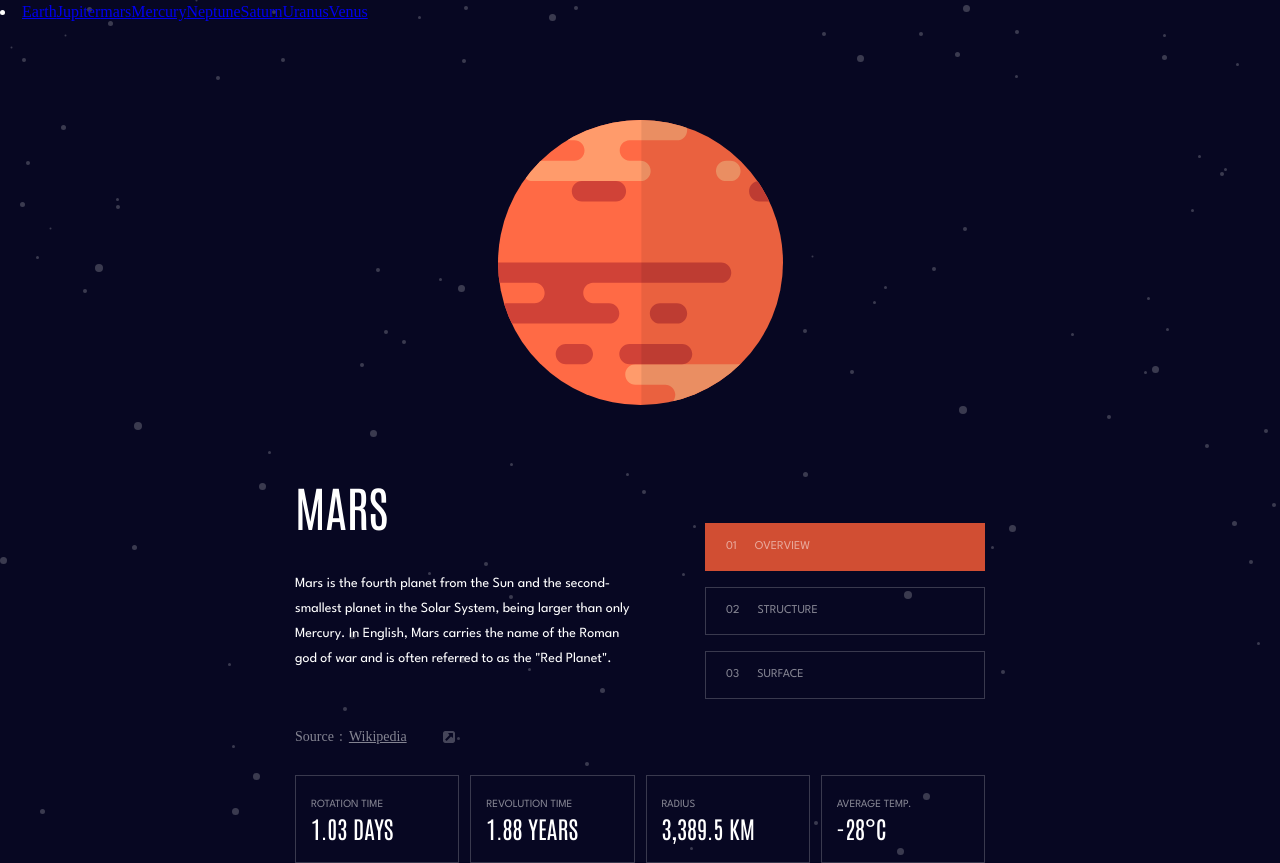
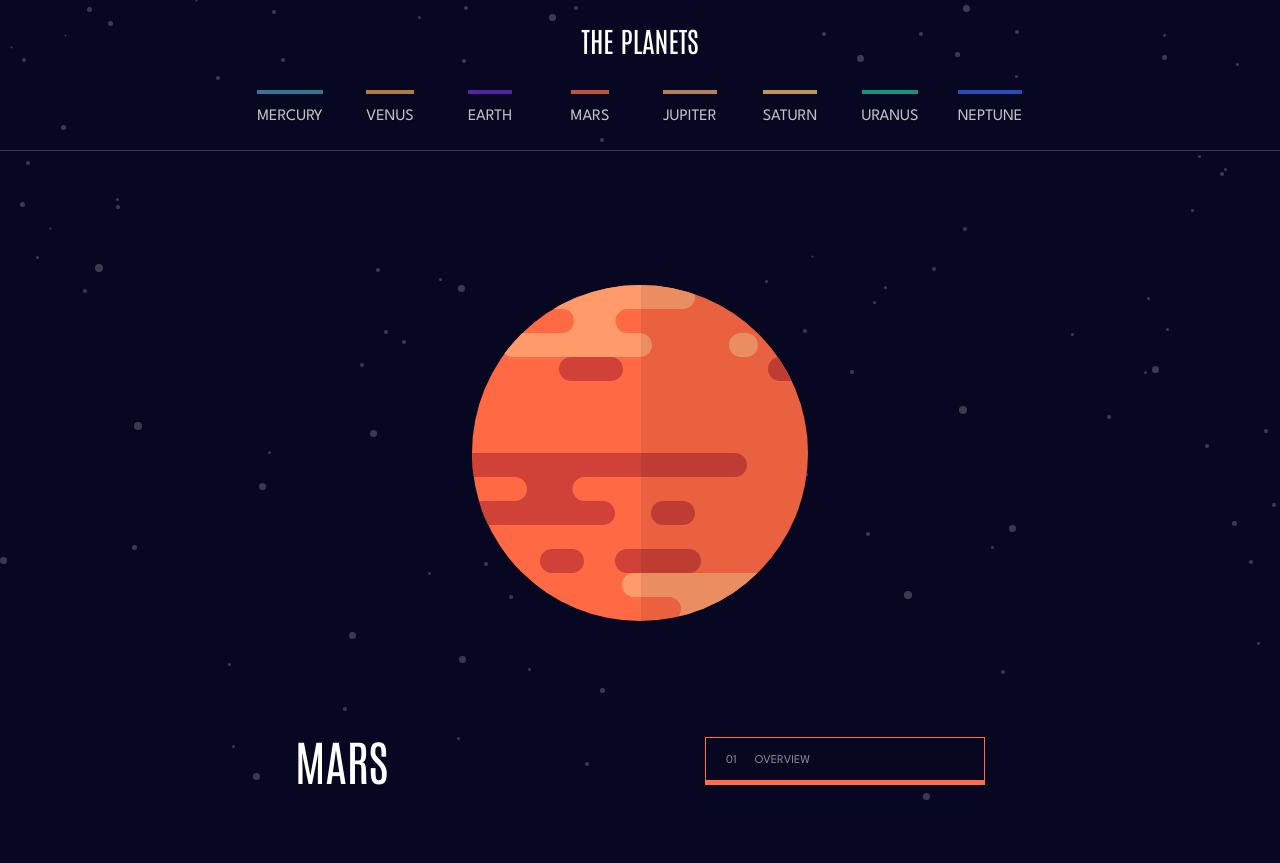
Before and after one commit to satrop/Planets_Fact_Site, a React (Vite) app: page /Planets_Fact_Site/Mars in a window 1280 px wide. After the commit the page ends 800 px from the top, so only its background shows below. Built offline with nearby package versions, Linux system fonts and the light colour scheme.

Commit message:
NAv finished

```diff
--- a/src/App.jsx
+++ b/src/App.jsx
@@ -54,3 +54,6 @@ const App = () => {
 };
 
 export default App;
+
+
+// http://localhost:5176/Planets_Fact_Site/jupiter/planet-jupiter.svg
--- a/src/Components/Content/Content.jsx
+++ b/src/Components/Content/Content.jsx
@@ -5,6 +5,14 @@ import './content.scss';
 const Content = (props) => {
 	const [displayText, setDisplayText] = useState(props.overview.content);
 	const [displayImage, setDisplayImage] = useState(props.images.planet);
+
+	const [isActive, setActive] = useState(false);
+	const addClassActive = () => {
+		setActive(true);
+	};
+	const removeClassActive = () => {
+		setActive(false);
+	};
 
 	return (
 		<div className="container">
@@ -15,6 +23,7 @@ const Content = (props) => {
 						onClick={() => {
 							setDisplayText(props.overview.content);
 							setDisplayImage(props.images.planet);
+							removeClassActive();
 						}}
 					>
 						<span className="num">01</span>
@@ -24,6 +33,7 @@ const Content = (props) => {
 						onClick={() => {
 							setDisplayText(props.structure.content);
 							setDisplayImage(props.images.internal);
+							removeClassActive();
 						}}
 					>
 						<span className="num">02</span>
@@ -33,17 +43,21 @@ const Content = (props) => {
 						onClick={() => {
 							setDisplayText(props.geology.content);
 							setDisplayImage(props.images.planet);
+							addClassActive();
 						}}
 					>
 						<span className="num">03</span>
 						<span>Surface</span>
 					</button>
 				</nav>
-				<img
-					src={displayImage}
-					alt={props.name}
-					className="planet-card__image"
-				/>
+				<div className="planet-card__image">
+					<img src={displayImage} alt={props.name} />
+					<img
+						className={`geology-image ${isActive ? 'active' : ''}`}
+						src={props.images.geology}
+						alt={`${props.name} geology`}
+					/>
+				</div>
 				<div className="planet-card__info">
 					<div className="header">{props.name}</div>
 					<div className="text">{displayText}</div>
--- a/src/Components/Content/content.scss
+++ b/src/Components/Content/content.scss
@@ -16,18 +16,13 @@
 	width: 100%;
 	position: relative;
 
-	&::before,
 	&::after {
 		position: absolute;
 		content: '';
-		width: calc(100% + 40px);
+		width: 100em;
 		height: 1px;
 		background-color: var(--border);
-		left: -20px;
-	}
-
-	&::before {
-		top: 0;
+		left: -100%;
 	}
 
 	&::after {
@@ -59,6 +54,20 @@
 	grid-area: planet;
 	margin-top: 68px;
 	margin-bottom: 64px;
+	position: relative;
+
+	.geology-image {
+		position: absolute;
+		width: 163px;
+		top: 80%;
+		left: 50%;
+		transform: translate(-50%, -50%);
+		display: none;
+
+		&.active {
+			display: block;
+		}
+	}
 }
 
 .planet-card__info {
@@ -167,6 +176,8 @@
 			width: 100%;
 			border: solid 1px var(--border);
 			padding-inline: 20px;
+			cursor: pointer;
+			transition: background-color var(--trans-dur);
 
 			span {
 				&.num {
@@ -174,10 +185,21 @@
 					margin-right: 18px;
 				}
 			}
+
+			&:hover {
+				background-color: var(--clr-n-400);
+			}
 		}
 	}
 
 	.planet-card__info {
+		margin-top: 110px;
+		margin-bottom: 30px;
+
+		.header {
+			text-align: left;
+		}
+
 		.text {
 			padding-right: 70px;
 			text-align: left;
@@ -204,8 +226,14 @@
 	}
 
 	.planet-card__image {
-		margin-top: 96px;
-		margin-bottom: 70px;
+		height: 100%;
+		display: flex;
+		align-items: center;
+		justify-content: center;
+
+		img {
+			flex-grow: 0;
+		}
 	}
 }
 
--- a/src/Components/Earth/earth.scss
+++ b/src/Components/Earth/earth.scss
@@ -1,21 +1,21 @@
-.planet-card__image {
-	width: 173px;
-}
+// .planet-card__image {
+// 	width: 173px;
+// }
 
-@media (min-width: 768px) {
-	.planet-card__image {
-		width: 285px;
-	}
+// @media (min-width: 768px) {
+// 	.planet-card__image {
+// 		width: 285px;
+// 	}
 
-	.planet-card__info {
-		.header {
-			text-align: left;
-		}
-	}
-}
+// 	.planet-card__info {
+// 		.header {
+// 			text-align: left;
+// 		}
+// 	}
+// }
 
-@media (min-width: 1440px) {
-	.planet-card__image {
-		width: 450px;
-	}
-}
+// @media (min-width: 1440px) {
+// 	.planet-card__image {
+// 		width: 450px;
+// 	}
+// }
--- a/src/Components/Navigation/Navigation.jsx
+++ b/src/Components/Navigation/Navigation.jsx
@@ -1,19 +1,100 @@
 import { Link } from 'react-router-dom';
-import React from 'react';
+import React, { useState } from 'react';
+import hamburger from '../../../public/icon-hamburger.svg';
+import './navigation.scss';
 
 const Navigation = () => {
+	const [isActive, setActive] = useState(true);
+	const ToggleClass = () => {
+		setActive(!isActive);
+	};
+
 	return (
-		<nav>
-			<li>
-				<Link to="Planets_Fact_Site/">Earth</Link>
-				<Link to="Planets_Fact_Site/jupiter/">Jupiter</Link>
-				<Link to="Planets_Fact_Site/mars">mars</Link>
-				<Link to="Planets_Fact_Site/mercury">Mercury</Link>
-				<Link to="Planets_Fact_Site/neptune">Neptune</Link>
-				<Link to="Planets_Fact_Site/saturn">Saturn</Link>
-				<Link to="Planets_Fact_Site/uranus">Uranus</Link>
-				<Link to="Planets_Fact_Site/venus">Venus</Link>
-			</li>
+		<nav className="main-nav">
+			<Link className="logo" to="Planets_Fact_Site/">
+				The Planets
+			</Link>
+			<button
+				className={`menu-trigger ${isActive ? 'active' : ''}`}
+				onClick={ToggleClass}
+				aria-label="Open mobile menu"
+			>
+				<img src={hamburger} alt="" />
+			</button>
+			<ul className={isActive ? 'active' : ''}>
+				<li>
+					<Link
+						onClick={ToggleClass}
+						className="mercury"
+						to="Planets_Fact_Site/mercury"
+					>
+						Mercury
+					</Link>
+				</li>
+				<li>
+					<Link
+						onClick={ToggleClass}
+						className="venus"
+						to="Planets_Fact_Site/venus"
+					>
+						Venus
+					</Link>
+				</li>
+				<li>
+					<Link
+						onClick={ToggleClass}
+						className="earth"
+						to="Planets_Fact_Site/"
+					>
+						Earth
+					</Link>
+				</li>
+				<li>
+					<Link
+						onClick={ToggleClass}
+						className="mars"
+						to="Planets_Fact_Site/mars"
+					>
+						Mars
+					</Link>
+				</li>
+				<li>
+					<Link
+						onClick={ToggleClass}
+						className="jupiter"
+						to="Planets_Fact_Site/jupiter/"
+					>
+						Jupiter
+					</Link>
+				</li>
+				<li>
+					<Link
+						onClick={ToggleClass}
+						className="saturn"
+						to="Planets_Fact_Site/saturn"
+					>
+						Saturn
+					</Link>
+				</li>
+				<li>
+					<Link
+						onClick={ToggleClass}
+						className="uranus"
+						to="Planets_Fact_Site/uranus"
+					>
+						Uranus
+					</Link>
+				</li>
+				<li>
+					<Link
+						onClick={ToggleClass}
+						className="neptune"
+						to="Planets_Fact_Site/neptune"
+					>
+						Neptune
+					</Link>
+				</li>
+			</ul>
 		</nav>
 	);
 };
--- a/src/Components/Navigation/navigation.scss
+++ b/src/Components/Navigation/navigation.scss
@@ -0,0 +1,183 @@
+.main-nav {
+	width: calc(100% - 48px);
+	display: flex;
+	justify-content: space-between;
+	align-items: center;
+	color: var(--clr-200);
+	padding-block: 18.5px;
+	padding-inline: 24px;
+	border-bottom: 1px solid var(--border);
+
+	.container {
+		width: 100%;
+	}
+
+	.logo {
+		font-family: var(--ff-title);
+		color: inherit;
+		text-decoration: none;
+		font-size: 1.75rem;
+		text-transform: uppercase;
+	}
+
+	.menu-trigger {
+		background-color: transparent;
+		border: 0;
+	}
+
+	ul {
+		position: absolute;
+		width: calc(100% - 48px);
+		top: 80px;
+		left: -100%;
+		transition: left var(--trans-dur);
+		background-color: var(--clr-100);
+		padding: 23px 24px 46px 24px;
+		z-index: 100;
+		display: flex;
+		flex-direction: column;
+		list-style: none;
+		backdrop-filter: blur(30px);
+
+		li {
+			width: 100%;
+			display: flex;
+			align-items: center;
+			height: 66px;
+			border-bottom: 1px solid var(--border);
+
+			a {
+				color: var(--clr-100);
+				text-decoration: none;
+				position: relative;
+				display: flex;
+				text-transform: uppercase;
+				font-family: var(--ff-main);
+
+				&::before {
+					display: block;
+					content: '';
+					width: 20px;
+					height: 20px;
+					border-radius: 50%;
+					margin-right: 24px;
+				}
+
+				&.mercury {
+					&::before {
+						background-color: var(--clr-mercury);
+					}
+				}
+				&.venus {
+					&::before {
+						background-color: var(--clr-venus);
+					}
+				}
+				&.earth {
+					&::before {
+						background-color: var(--clr-earth);
+					}
+				}
+				&.mars {
+					&::before {
+						background-color: var(--clr-mars);
+					}
+				}
+				&.jupiter {
+					&::before {
+						background-color: var(--clr-jupiter);
+					}
+				}
+				&.saturn {
+					&::before {
+						background-color: var(--clr-saturn);
+					}
+				}
+				&.uranus {
+					&::before {
+						background-color: var(--clr-uranus);
+					}
+				}
+				&.neptune {
+					&::before {
+						background-color: var(--clr-neptune);
+					}
+				}
+			}
+		}
+
+		&.active {
+			left: 0;
+		}
+	}
+}
+
+@media (min-width: 768px) {
+	.main-nav {
+		padding-bottom: 0;
+		flex-direction: column;
+
+		.menu-trigger {
+			display: none;
+		}
+
+		ul {
+			position: relative;
+			left: unset;
+			top: unset;
+			backdrop-filter: unset;
+			flex-direction: row;
+			max-width: 800px;
+			justify-content: space-between;
+			padding: 23px 0 0 0;
+
+			li {
+				border-bottom: unset;
+				display: flex;
+				justify-content: center;
+
+				a {
+					opacity: 0.75;
+
+					&::before {
+						opacity: 0;
+						position: absolute;
+						width: 100%;
+						height: 4px;
+						top: -15px;
+						border-radius: unset;
+						transition: opacity var(--trans-dur);
+					}
+
+					&:hover {
+						&::before {
+							opacity: 1;
+						}
+					}
+				}
+			}
+		}
+	}
+}
+
+@media (min-width: 1440px) {
+	.main-nav {
+		padding-top: 0;
+		flex-direction: row;
+		height: 85px;
+
+		ul {
+			padding: 0;
+			max-width: 1300px;
+
+			li {
+				a {
+					&::before {
+						width: 130%;
+						top: -31px;
+					}
+				}
+			}
+		}
+	}
+}
--- a/src/assets/data.json
+++ b/src/assets/data.json
@@ -114,9 +114,9 @@
 		"radius": "69,911 KM",
 		"temperature": "-108°c",
 		"images": {
-			"planet": "../../public/planet-jupiter.svg",
-			"internal": "../../public/planet-jupiter-internal.svg",
-			"geology": "../../public/geology-jupiter.png"
+			"planet": "../../dist/planet-jupiter.svg",
+			"internal": "../../dist/planet-jupiter-internal.svg",
+			"geology": "../../dist/geology-jupiter.png"
 		}
 	},
 	{
--- a/src/index.scss
+++ b/src/index.scss
@@ -8,11 +8,10 @@
 }
 html,
 body {
+	overflow-x: hidden;
 	height: 100%;
 }
 body {
-	width: 100%;
-	overflow-x: hidden;
 	line-height: 1.5;
 	-webkit-font-smoothing: antialiased;
 	background-color: var(--clr-n-100);
@@ -47,13 +46,14 @@ h6 {
 	--clr-n-100: hsla(240, 67%, 8%, 1); // Black
 	--clr-n-200: hsla(360, 100%, 100%, 1); // White
 	--clr-n-300: hsla(360, 100%, 100%, 0.5); // Gray
+	--clr-n-400: hsla(0, 0%, 85%, 0.2); // Hover
 
 	--clr-mercury: hsla(194, 48%, 49%, 1);
 	--clr-venus: hsla(33, 82%, 61%, 1);
 	--clr-earth: hsla(263, 67%, 51%, 1);
-	--clr-mars: hsla(10, 63%, 51%, 1);
-	--clr-jupiter: hsla(2, 68%, 53%, 1);
-	--clr-saturn: hsla(17, 73%, 46%, 1);
+	--clr-mars: hsla(12, 100%, 64%, 1);
+	--clr-jupiter: hsla(27, 75%, 70%, 1);
+	--clr-saturn: hsla(40, 96%, 70%, 1);
 	--clr-uranus: hsla(169, 73%, 44%, 1);
 	--clr-neptune: hsla(222, 87%, 56%, 1);
 
```
Also changed, not shown: 6 other files (tests, documents, lock files or other folders).
